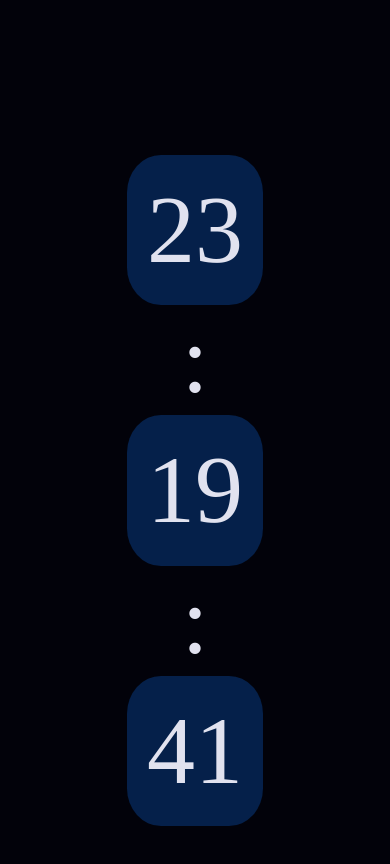
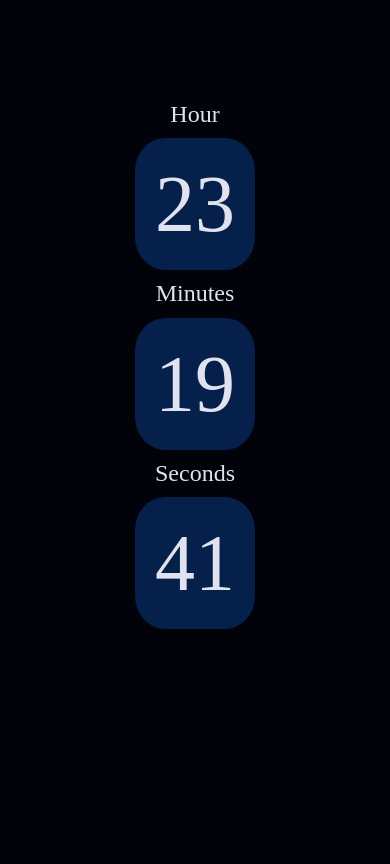
Before and after one commit to lexx54/digital-clock, a plain HTML site: page index.html in a window 390 px wide. Drawn offline with nearby package versions, Linux system fonts and the light colour scheme.

Commit message:
added the hour,minute, second label and styles fixed

```diff
--- a/index.html
+++ b/index.html
@@ -20,35 +20,59 @@
       #clock-container {
         margin: 15% auto auto;
         display: flex;
-        font-size: 6em;
+        /* flex-direction: column; */
+        /* font-size: 6em; */
 
         justify-content: center;
         /* width: 50%; */
       }
-      #clock-content {
+
+      .content {
         /* margin: 10px auto; */
         color: var(--letter-color);
+        /* font-size: 6em; */
+        display: flex;
+        flex-direction: column;
+        align-items: center;
+        padding: 0 10px;
+      }
+      #clock-description {
+        color: var(--letter-color);
+        font-size: 3em;
       }
       #hours {
         padding: 20px;
         background-color: var(--corner-color);
         border-radius: 25%;
+        font-size: 5em;
       }
       #minutes {
         padding: 20px;
         background-color: var(--corner-color);
         border-radius: 25%;
+        font-size: 5em;
       }
       #seconds {
         padding: 20px;
         background-color: var(--corner-color);
         border-radius: 25%;
+        font-size: 5em;
+      }
+      .desc{
+        font-size: 1.5em;
+        margin-top: 10px;
       }
       @media screen and (max-width: 580px) {
-        #clock-content {
-          display: flex;
+        #clock-container {
           flex-direction: column;
           align-items: center;
+        }
+        .content{
+          /* margin-top: 10px; */
+        }
+        .desc{
+          order: -1;
+          margin-bottom: 10px;
         }
       }
     </style>
@@ -56,11 +80,20 @@
   <body>
     <section id="clock-container">
       <p id="clock-content">
-        <span id="hours"></span>
-        :
-        <span id="minutes"></span>
-        :
-        <span id="seconds"></span>
+        <div class="content">
+          <span id="hours"></span>
+          <span class="desc">Hour</span>
+        </div>
+
+        <div class="content">
+          <span id="minutes"></span>
+          <span class="desc">Minutes</span>
+        </div>
+
+        <div class="content">
+          <span id="seconds"></span>
+          <span class="desc">Seconds</span>
+        </div>
       </p>
     </section>
     <script>
```
